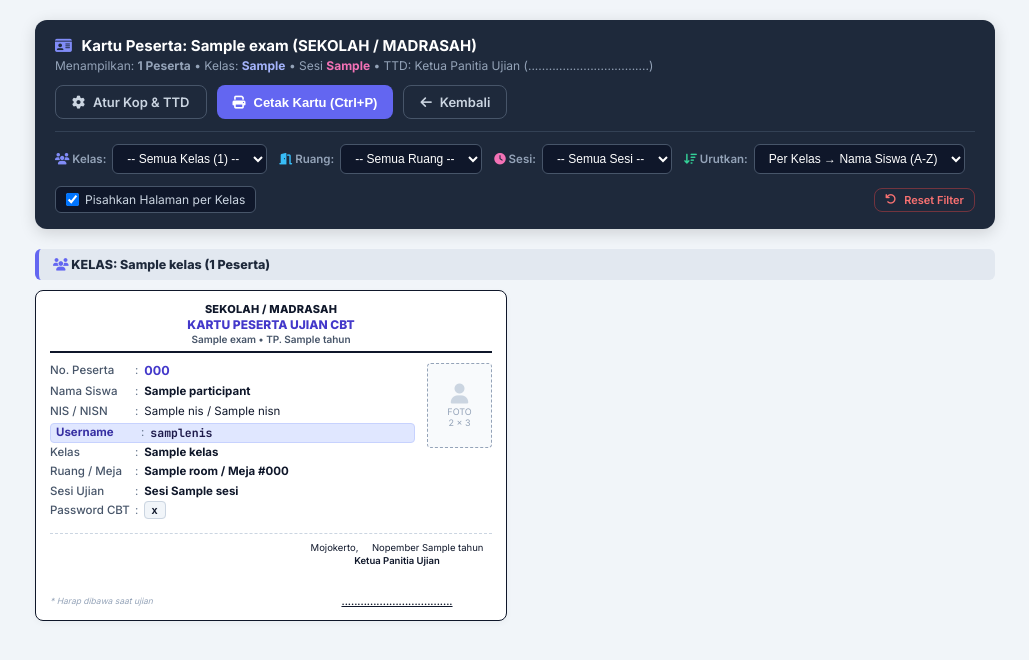
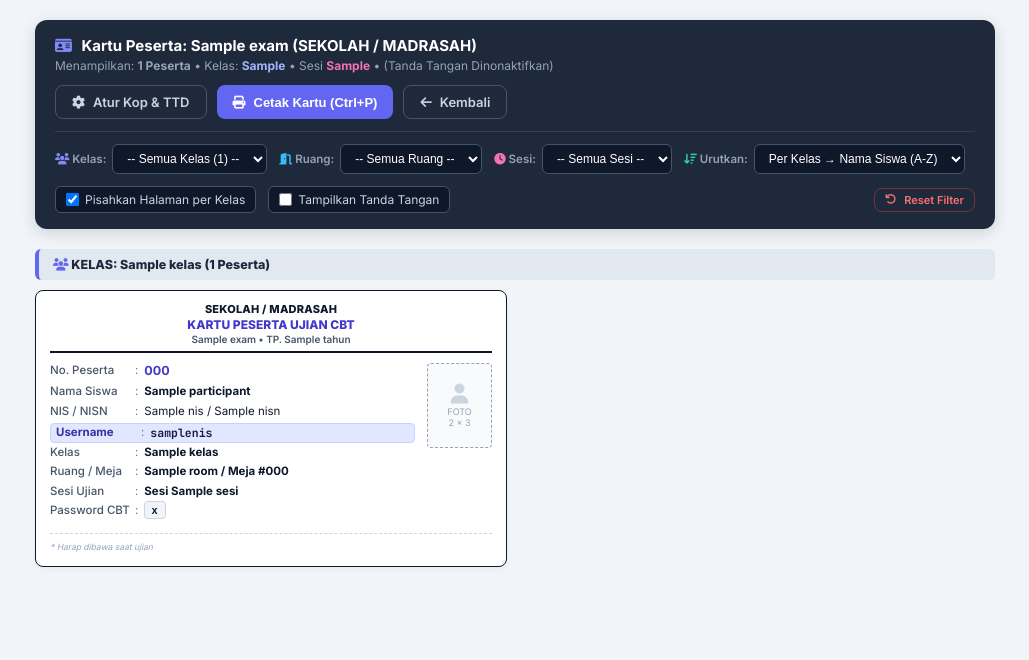
Before and after one commit to arindramobil-crypto/exam-admin, a CodeIgniter 4 app: the page made by app/Views/participant/print_kartu.php in a window 1280 px wide. Shown: the top 660 px of the page, without its empty margins (125-1154 px from the left). Run offline with PHP 8.4 and a stand-in for CodeIgniter, Linux system fonts and the light colour scheme; the template is opened without the code that fills it: most values are stand-ins (such as "Sample title", 1, 10 or a date in 2020); some libraries are stand-ins or nearby versions.

Commit message:
feat(kartu-peserta): disable signature by default with interactive toggle in print toolbar

```diff
--- a/app/Controllers/Participant.php
+++ b/app/Controllers/Participant.php
@@ -221,6 +221,7 @@ class Participant extends BaseController
         $filterSesi  = $this->request->getGet('sesi');
         $sortBy      = $this->request->getGet('sort') ?: 'kelas_nama';
         $pageBreak   = $this->request->getGet('break') == '1';
+        $showTtd     = $this->request->getGet('ttd') == '1'; // Default: false (tanda tangan dinonaktifkan/disabled)
 
         $q = $pModel->where('exam_id', $examId);
         if (!empty($filterKelas)) {
@@ -259,7 +260,7 @@ class Participant extends BaseController
 
         return view('participant/print_kartu', compact(
             'exam', 'participants', 'rooms', 'settings', 'allKelas',
-            'filterKelas', 'filterRoom', 'filterSesi', 'sortBy', 'pageBreak'
+            'filterKelas', 'filterRoom', 'filterSesi', 'sortBy', 'pageBreak', 'showTtd'
         ));
     }
 
--- a/app/Views/participant/print_kartu.php
+++ b/app/Views/participant/print_kartu.php
@@ -375,7 +375,9 @@ if (!empty($rooms)) {
                 <?= !empty($filterKelas) ? ' &bull; Kelas: <span style="color:#a5b4fc;font-weight:700">' . esc($filterKelas) . '</span>' : '' ?>
                 <?= (!empty($filterRoom) && isset($roomsMap[$filterRoom])) ? ' &bull; Ruang: <span style="color:#38bdf8;font-weight:700">' . esc($roomsMap[$filterRoom]) . '</span>' : '' ?>
                 <?= !empty($filterSesi) ? ' &bull; Sesi <span style="color:#f472b6;font-weight:700">' . esc($filterSesi) . '</span>' : '' ?>
-                &bull; TTD: <?= esc($jabatanTtd) ?> (<?= esc($namaPejabat) ?>)
+                <span id="ttdInfoText">
+                    <?= !empty($showTtd) ? ('&bull; TTD: ' . esc($jabatanTtd)) : '&bull; <span style="color:#94a3b8">(Tanda Tangan Dinonaktifkan)</span>' ?>
+                </span>
             </p>
         </div>
         <div class="toolbar-actions">
@@ -441,7 +443,12 @@ if (!empty($rooms)) {
             <span>Pisahkan Halaman per Kelas</span>
         </label>
 
-        <?php if (!empty($filterKelas) || !empty($filterRoom) || !empty($filterSesi) || $sortBy !== 'kelas_nama' || $pageBreak): ?>
+        <label class="filter-check" title="Centang untuk menampilkan tanda tangan pejabat pada kartu">
+            <input type="checkbox" name="ttd" id="toggleTtd" value="1" <?= !empty($showTtd) ? 'checked' : '' ?> onchange="toggleSignature(this.checked)">
+            <span>Tampilkan Tanda Tangan</span>
+        </label>
+
+        <?php if (!empty($filterKelas) || !empty($filterRoom) || !empty($filterSesi) || $sortBy !== 'kelas_nama' || $pageBreak || !empty($showTtd)): ?>
             <a href="<?= base_url('participant/print-kartu/' . $exam['id']) ?>" class="btn btn-outline" style="padding:4px 10px;font-size:11px;color:#f87171;border-color:rgba(239,68,68,0.4);margin-left:auto">
                 <i class="fas fa-undo"></i> Reset Filter
             </a>
@@ -555,7 +562,7 @@ if (!empty($rooms)) {
                             <div class="kartu-footer-note">
                                 * Harap dibawa saat ujian
                             </div>
-                            <div class="signature-box">
+                            <div class="signature-box" style="<?= empty($showTtd) ? 'display:none;' : '' ?>">
                                 <div class="signature-date"><?= $kotaTanggal ?></div>
                                 <div class="signature-title"><?= esc($jabatanTtd) ?></div>
                                 <div class="signature-space"></div>
@@ -573,5 +580,19 @@ if (!empty($rooms)) {
     <?php endif; ?>
 </div>
 
+<script>
+function toggleSignature(show) {
+    document.querySelectorAll('.signature-box').forEach(el => {
+        el.style.display = show ? 'block' : 'none';
+    });
+    const info = document.getElementById('ttdInfoText');
+    if (info) {
+        info.innerHTML = show
+            ? '&bull; TTD: <?= esc($jabatanTtd) ?>'
+            : '&bull; <span style="color:#94a3b8">(Tanda Tangan Dinonaktifkan)</span>';
+    }
+}
+</script>
+
 </body>
 </html>
```
